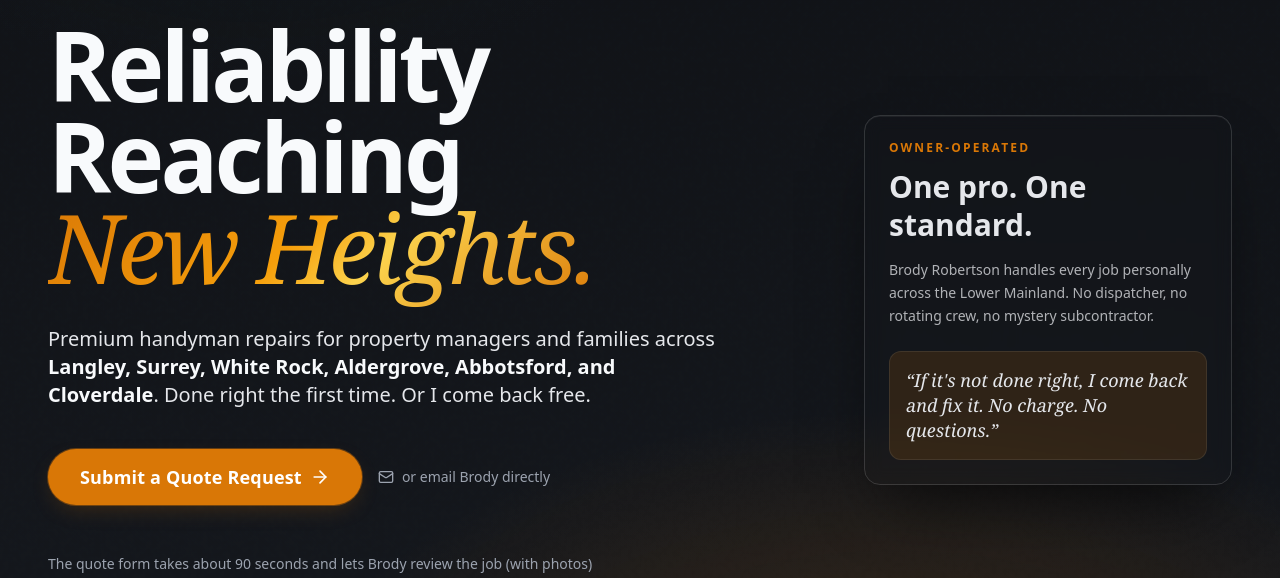
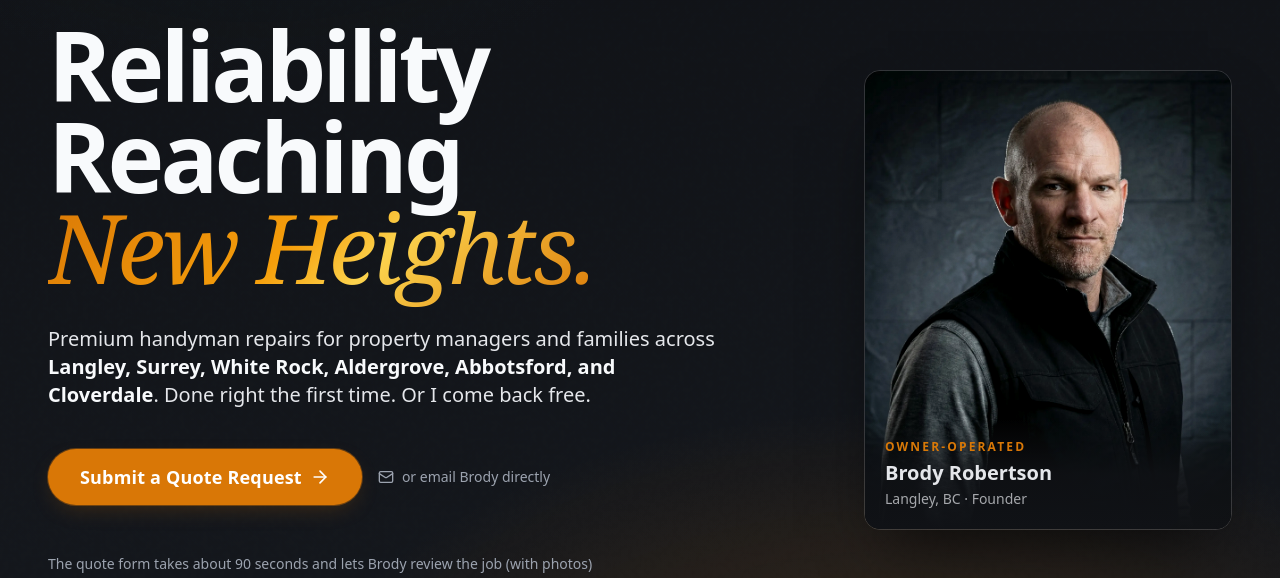
Before and after one commit to KootenayMadeDigital/Summit-Handyman-v2, a Next.js app: page / in a window 1280 px wide. Shown: the part 207-785 px from the top of the page. Built offline with nearby package versions, Linux system fonts and the light colour scheme; no server answers; a web font is replaced by a local one.

Commit message:
fix: restore locked landing portrait

```diff
--- a/app/about/page.tsx
+++ b/app/about/page.tsx
@@ -56,8 +56,8 @@ export default function AboutPage() {
               <div className="lg:sticky lg:top-32 space-y-6">
                 <div className="photo-grade relative aspect-[4/5] rounded-2xl overflow-hidden border border-divider-strong shadow-panel-lg">
                   <Image
-                    src="/images/about-brody.webp"
-                    alt={`${site.owner}, owner of ${site.name}`}
+                    src="/images/page-hero-fallback.webp"
+                    alt="Craftsmanship tools laid out on a wood workbench"
                     fill
                     sizes="(max-width: 1024px) 100vw, 40vw"
                     className="object-cover"
--- a/components/sections/hero.tsx
+++ b/components/sections/hero.tsx
@@ -132,20 +132,22 @@ export function Hero() {
           className="hidden lg:block lg:col-span-4"
         >
           <Parallax strength={0.06}>
-            <div className="relative w-full max-w-sm ml-auto rounded-2xl overflow-hidden border border-divider-strong bg-surface-panel/80 p-6 shadow-panel-lg backdrop-blur">
-              <p className="text-xs uppercase tracking-[0.18em] text-accent font-semibold">
-                Owner-operated
-              </p>
-              <p className="mt-3 font-display text-3xl font-extrabold leading-tight text-summit-mist">
-                One pro. One standard.
-              </p>
-              <p className="mt-4 text-sm leading-relaxed text-summit-mist/75">
-                {site.owner} handles every job personally across the Lower Mainland. No dispatcher, no rotating crew, no mystery subcontractor.
-              </p>
-              <div className="mt-6 rounded-xl border border-accent/35 bg-accent-soft p-4">
-                <p className="font-serif text-lg italic leading-snug text-summit-mist">
-                  “{site.promise}”
+            <div className="photo-grade relative aspect-[4/5] w-full max-w-sm ml-auto rounded-2xl overflow-hidden border border-divider-strong shadow-panel-lg group">
+              <Image
+                src="/images/about-brody.webp"
+                alt={`${site.owner}, owner of ${site.name}`}
+                fill
+                sizes="(max-width: 1024px) 0px, 384px"
+                className="object-cover transition-transform duration-1000 ease-editorial group-hover:scale-105"
+              />
+              <div className="absolute inset-x-0 bottom-0 p-5 bg-gradient-to-t from-summit-black via-summit-black/85 to-transparent">
+                <p className="text-xs uppercase tracking-[0.18em] text-accent font-semibold">
+                  Owner-operated
                 </p>
+                <p className="mt-1 font-display text-xl font-bold text-summit-mist">
+                  {site.owner}
+                </p>
+                <p className="text-sm text-summit-mist/70 mt-0.5">Langley, BC · Founder</p>
               </div>
             </div>
           </Parallax>
```
